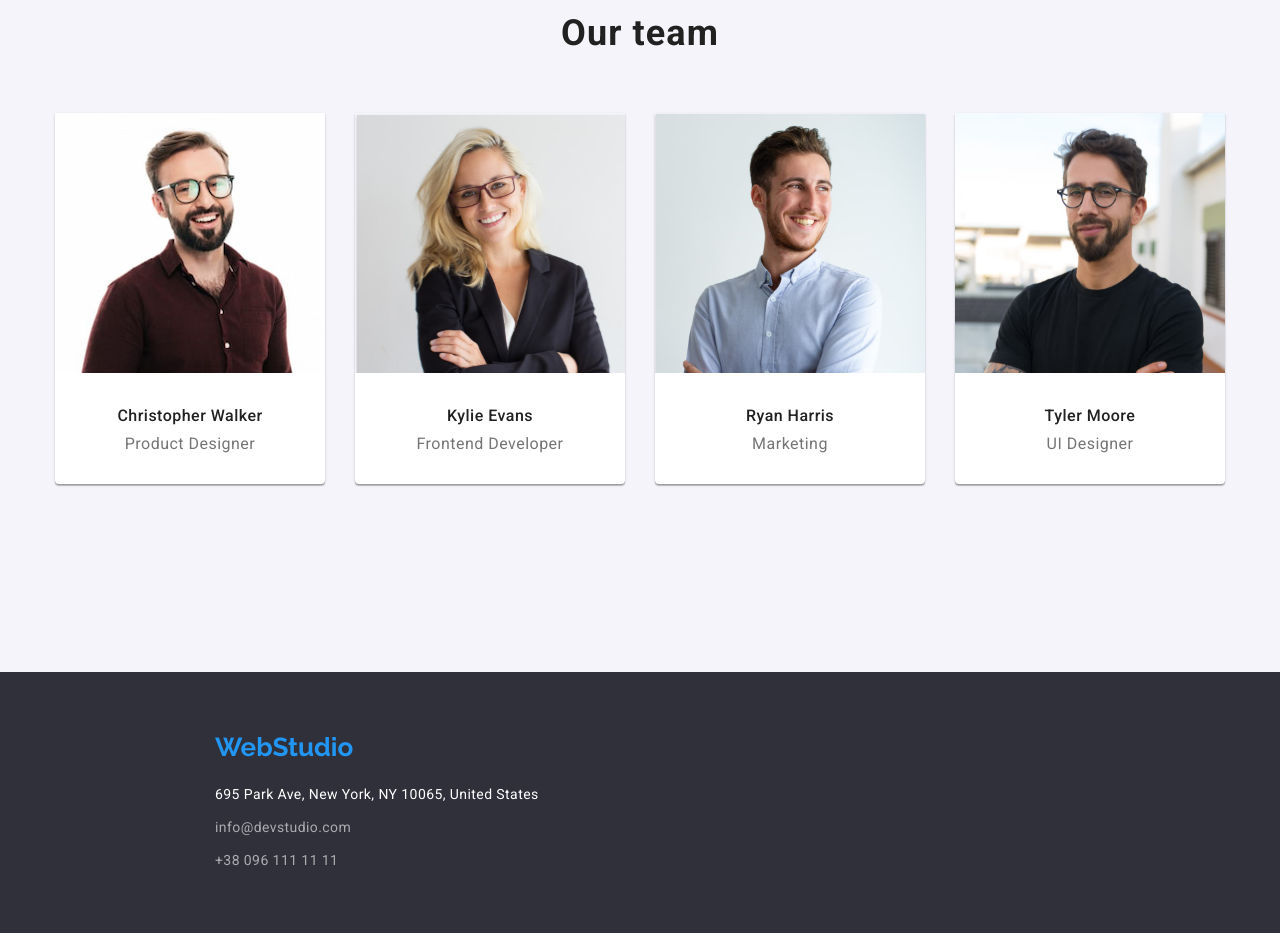
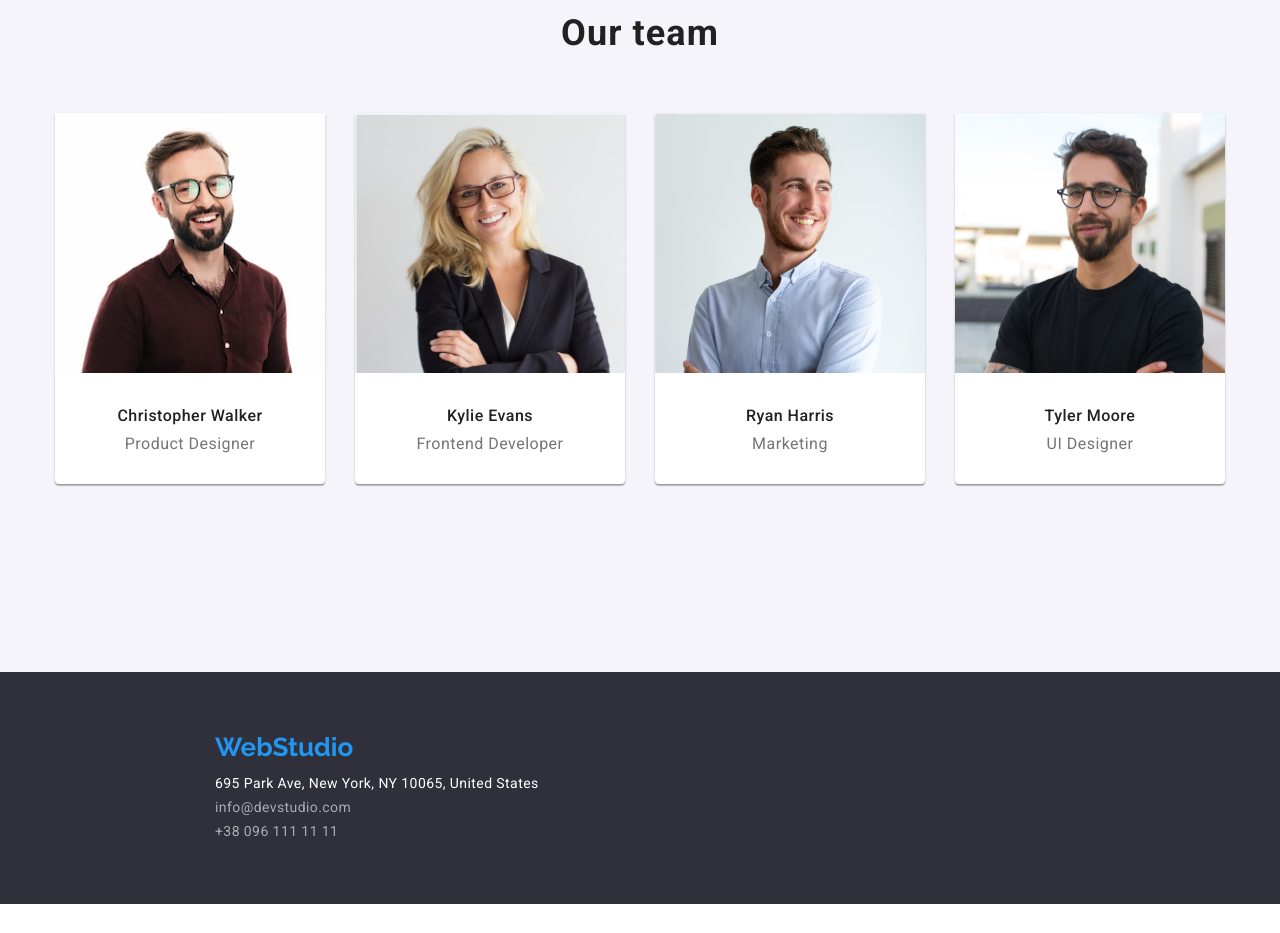
Before and after one commit to GodOfOni/goit-markup-hw-03, a plain HTML site: page index.html in a window 1280 px wide. Shown: the part 2049-2982 px from the top of the page. After the commit the page ends 2953 px from the top, so only its background shows below. Drawn offline with Linux system fonts and the light colour scheme.

Commit message:
Update index.css

```diff
--- a/css/index.css
+++ b/css/index.css
@@ -270,7 +270,7 @@ footer .logo span {
   list-style: none;
   margin-top: 20px;
 }
-.bottom-adress-list li + li {
+.bottom-adress-list {
   margin-top: 9px;
 }
 .filter-button-list {
```
